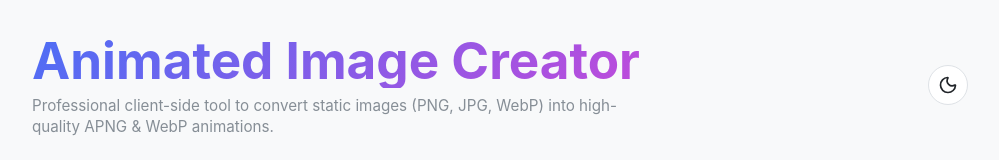
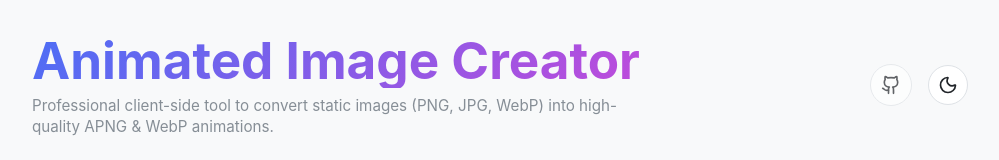
Before and after one commit to UNLINEARITY/Animated-Image-Creator, a React (Vite) app: page / in a window 1280 px wide. Shown: the top 160 px of the page, without its empty margins (140-1139 px from the left). Built offline with nearby package versions, Linux system fonts and the light colour scheme.

Commit message:
Github-Pages

```diff
--- a/src/App.css
+++ b/src/App.css
@@ -73,6 +73,34 @@ body.modal-open {
   display: flex;
   flex-direction: column;
   gap: 0.4rem;
+}
+
+.header-actions {
+  display: flex;
+  align-items: center;
+  gap: 1rem;
+}
+
+.header-icon-link {
+  color: var(--text-primary);
+  opacity: 0.7;
+  transition: all 0.2s;
+  display: flex;
+  align-items: center;
+  justify-content: center;
+  width: 40px;
+  height: 40px;
+  border-radius: 50%;
+  background: var(--bg-secondary);
+  border: 1px solid var(--border-color);
+}
+
+.header-icon-link:hover {
+  opacity: 1;
+  color: var(--accent-color);
+  background: var(--bg-tertiary);
+  transform: translateY(-2px);
+  border-color: var(--accent-color);
 }
 
 .header-subtitle {
--- a/src/App.tsx
+++ b/src/App.tsx
@@ -2,7 +2,7 @@ import React, { useState, useRef, useCallback, useEffect, useLayoutEffect } from
 import UPNG from 'upng-js';
 import {
   Upload, Trash2, Clock, Download, Sun, Moon,
-  Move, ZoomIn, RotateCcw, X, Play, Minus, Plus, RefreshCw, Wand2, FileVideo, FilePenLine
+  Move, ZoomIn, RotateCcw, X, Play, Minus, Plus, RefreshCw, Wand2, FileVideo, FilePenLine, Github
 } from 'lucide-react';
 import './App.css';
 import { assembleWebP } from './utils/webp-assembler';
@@ -452,9 +452,20 @@ function App() {
             into high-quality APNG & WebP animations.
           </p>
         </div>
-        <button className="theme-toggle" onClick={toggleTheme} title="Toggle Theme">
-          {theme === 'light' ? <Moon size={20} /> : <Sun size={20} />}
-        </button>
+        <div className="header-actions">
+          <a
+            href="https://github.com/UNLINEARITY/Animated-Image-Creator"
+            target="_blank"
+            rel="noopener noreferrer"
+            className="header-icon-link"
+            title="View on GitHub"
+          >
+            <Github size={20} />
+          </a>
+          <button className="theme-toggle" onClick={toggleTheme} title="Toggle Theme">
+            {theme === 'light' ? <Moon size={20} /> : <Sun size={20} />}
+          </button>
+        </div>
       </header>
 
       <div
```
Also changed, not shown: package.json (+6 -1 lines), 1 other file (tests, documents, lock files or other folders).
